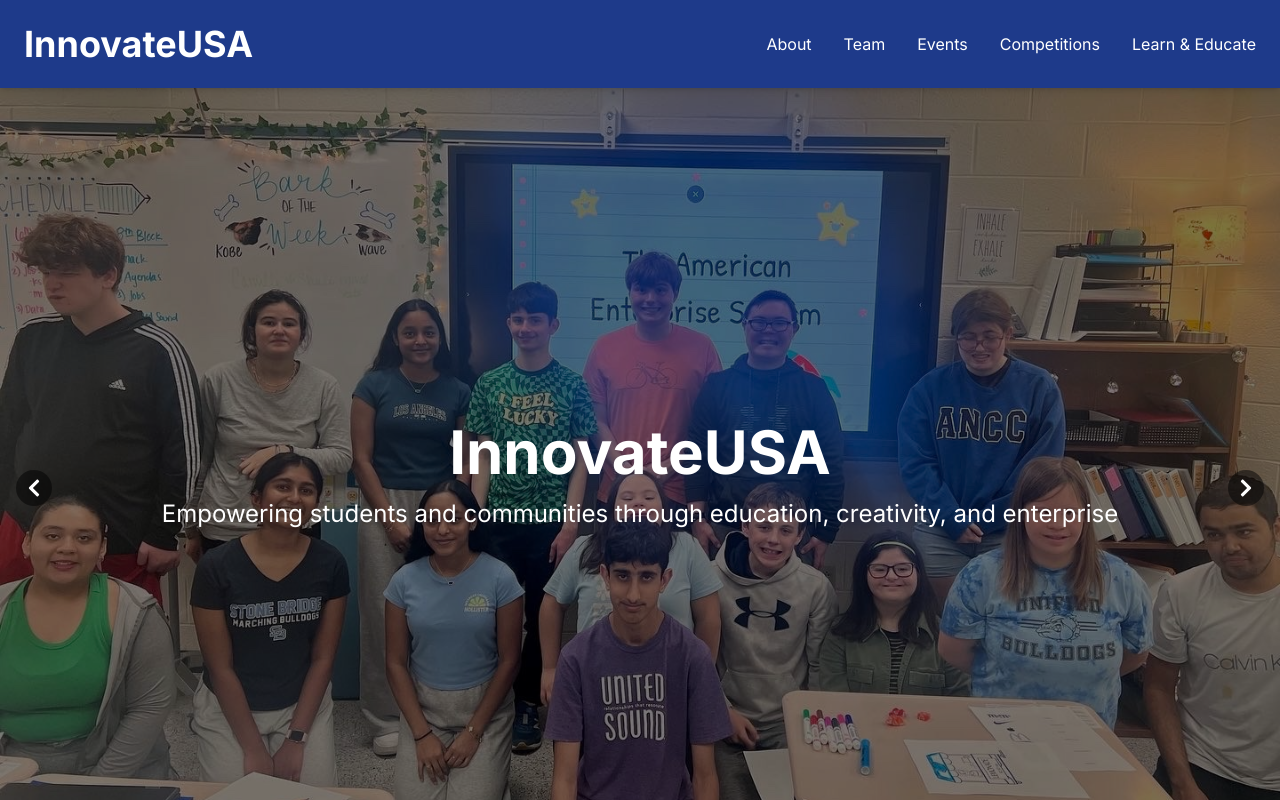
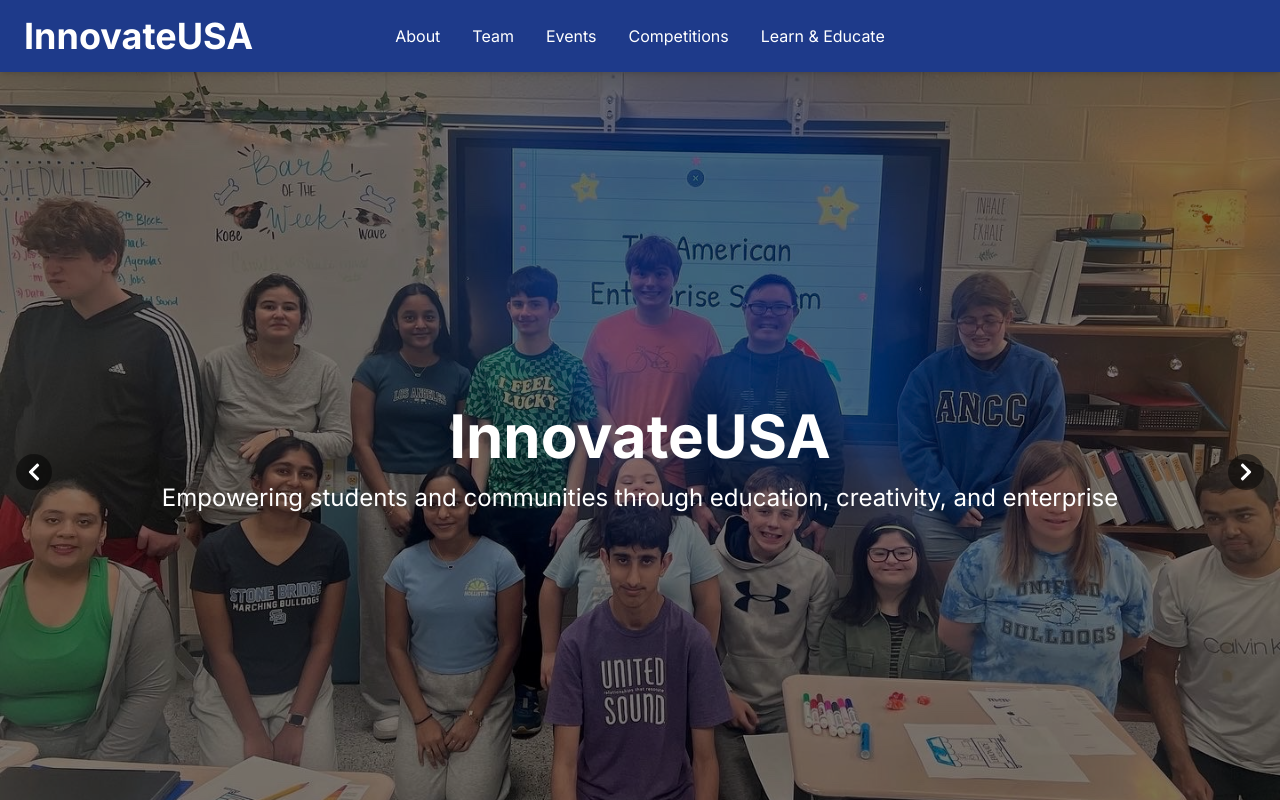
Before and after one commit to arao761/innovate-usa, a Next.js app: page / in a window 1280 px wide. Shown: the top 800 px of the page. Built offline with nearby package versions, Linux system fonts and the light colour scheme.

Commit message:
fixing logo position

```diff
--- a/components/Header.tsx
+++ b/components/Header.tsx
@@ -37,14 +37,14 @@ const Header: React.FC<HeaderProps> = ({ isMobileMenuOpen, toggleMobileMenu }) =
 
     return (
         <header className="bg-blue-900 text-white py-6 sticky top-0 z-50 shadow-md">
-            <div className="container mx-auto px-6 flex justify-between items-center">
+            <div className="container mx-auto px-6 flex justify-between items-center relative">
                 <h1
-                    className="text-4xl font-bold cursor-pointer hover:text-blue-400 transition-colors"
+                    className="text-4xl font-bold cursor-pointer hover:text-blue-400 transition-colors md:absolute md:left-6"
                     onClick={scrollToHero}
                 >
                     InnovateUSA
                 </h1>
-                <nav className="hidden md:flex">
+                <nav className="hidden md:flex md:mx-auto md:justify-center md:flex-grow">
                     <ul className="flex space-x-8">
                         <li><a href="#about" className="hover:text-blue-400 transition-colors">About</a></li>
                         <li><a href="#team" className="hover:text-blue-400 transition-colors">Team</a></li>
```
